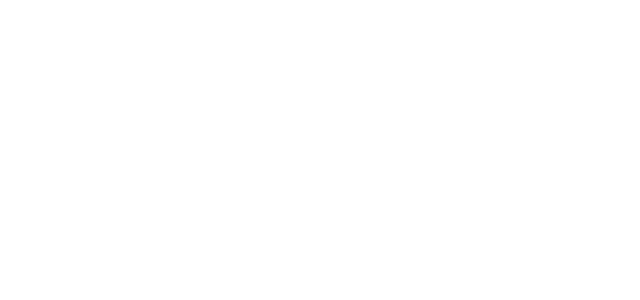
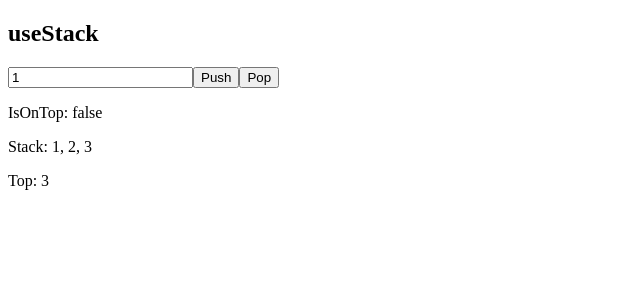
Before and after one commit to ReVoid/voiduse, a Vue app: page / in a window 1280 px wide. Shown: the top 300 px of the page, without its empty margins (0-640 px from the left). Built offline with nearby package versions, Linux system fonts and the light colour scheme.

Commit message:
feat: useStack

```diff
--- a/package.json
+++ b/package.json
@@ -17,11 +17,13 @@
     "format": "prettier --write src/"
   },
   "dependencies": {
+    "lodash-es": "^4.17.21",
     "vue": "^3.5.22"
   },
   "devDependencies": {
     "@tsconfig/node22": "^22.0.2",
     "@types/jsdom": "^27.0.0",
+    "@types/lodash-es": "^4.17.12",
     "@types/node": "^22.18.11",
     "@vitejs/plugin-vue": "^6.0.1",
     "@vitest/eslint-plugin": "^1.3.23",
--- a/src/App.vue
+++ b/src/App.vue
@@ -1,3 +1,9 @@
-<script setup lang="ts"></script>
+<script setup lang="ts">
 
-<template></template>
+import { UseStack } from '@/composables/demos';
+</script>
+
+<template>
+  <h2>useStack</h2>
+  <UseStack />
+</template>
--- /dev/null
+++ b/src/composables/demos/UseStack.vue
@@ -0,0 +1,39 @@
+<script setup lang="ts">
+import { ref } from 'vue';
+
+import { useStack } from '../../composables';
+
+const {
+  stack,
+  top,
+  isOnTop,
+  push,
+  pop,
+} = useStack([1, 2, 3]);
+
+const payload = ref<number>(1);
+
+</script>
+
+<template>
+  <article>
+    <div>
+      <input v-model.number="payload" type="number" />
+      <button @click="push(payload)">
+        Push
+      </button>
+      <button @click="pop">
+        Pop
+      </button>
+      <p>
+        IsOnTop: {{ isOnTop(payload) }}
+      </p>
+    </div>
+    <p>
+      Stack: {{ stack.join(', ') }}
+    </p>
+    <p>
+      Top: {{ top ?? 'nothing' }}
+    </p>
+  </article>
+</template>
--- /dev/null
+++ b/src/composables/demos/index.ts
@@ -0,0 +1 @@
+export { default as UseStack } from './UseStack.vue';
--- a/src/composables/index.ts
+++ b/src/composables/index.ts
@@ -1,2 +1,3 @@
 export { useLoading } from './useLoading';
 export { usePagination } from './usePagination';
+export { useStack } from './useStack';
--- /dev/null
+++ b/src/composables/useStack.ts
@@ -0,0 +1,40 @@
+import {
+  ref,
+  type Ref,
+  computed,
+  readonly,
+} from 'vue';
+
+import {
+  isEqual,
+  last,
+} from 'lodash-es';
+
+export function useStack<T>(initial: T[]) {
+  const stack = ref<T[]>(initial) as Ref<T[]>;
+
+  const top = computed<T | undefined>(() => last(stack.value));
+
+  const isEmpty = computed<boolean>(() => stack.value.length === 0);
+
+  function push(...value: T[]): void {
+    stack.value.push(...value);
+  }
+
+  function pop(): T | undefined {
+    return stack.value.pop();
+  }
+
+  function isOnTop(value: T): boolean {
+    return isEqual(top.value, value);
+  }
+
+  return {
+    stack: readonly(stack),
+    top: readonly(top),
+    isEmpty,
+    isOnTop,
+    push,
+    pop,
+  }
+}
```
Also changed, not shown: 1 other file (tests, documents, lock files or other folders).
